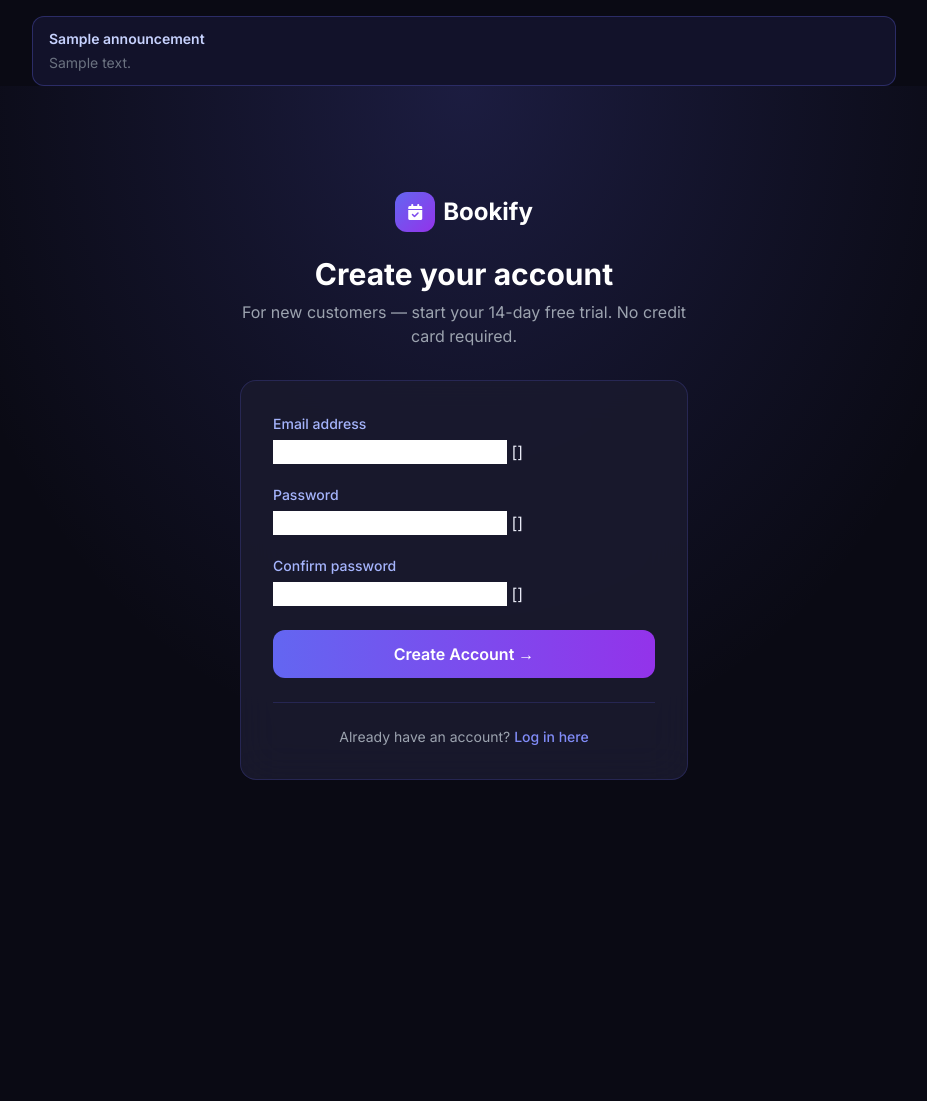
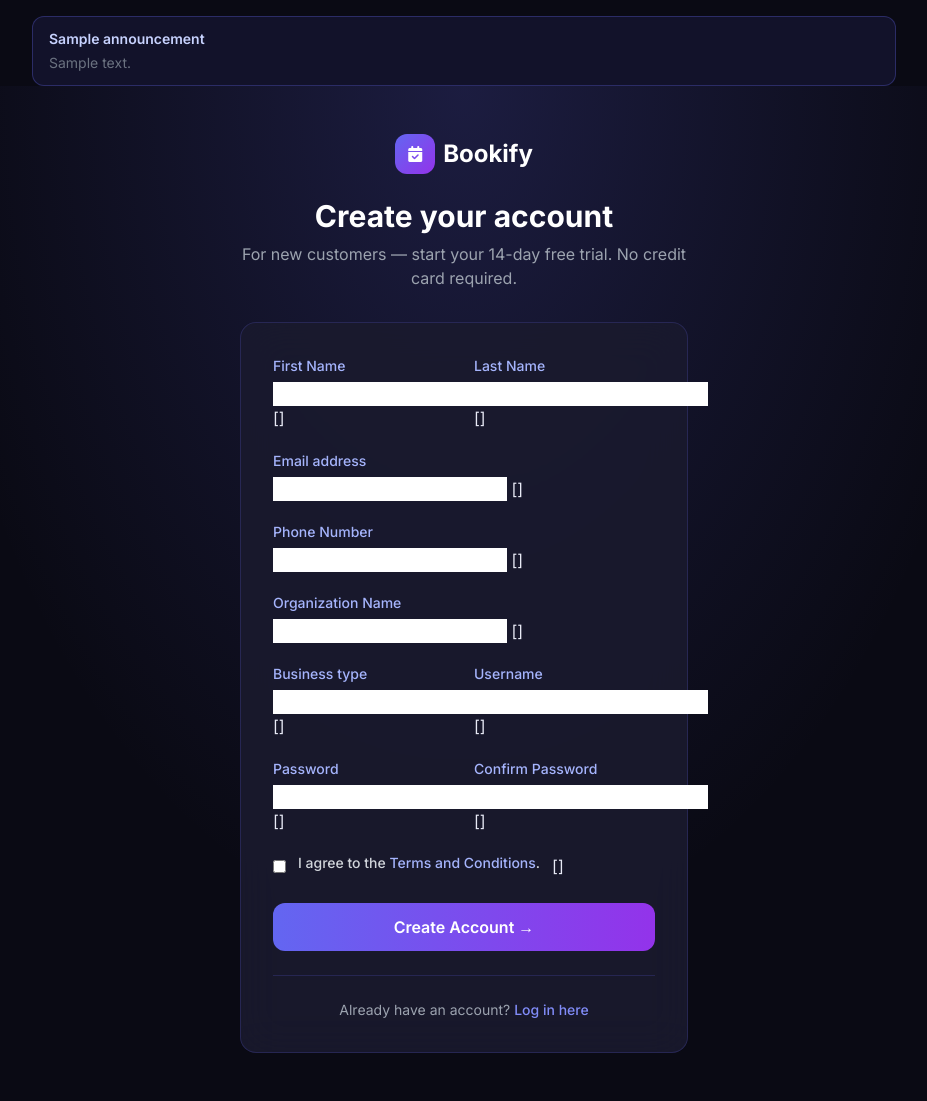
Before and after one commit to tshihab07/Online-Booking-Platform, a Django app: template accounts/templates/accounts/signup.html in a window 1280 px wide. Shown: the whole page, without its empty margins (176-1103 px from the left). Before the commit the page ends 780 px from the top, so only its background shows below. Run offline with Django 5.2, Linux system fonts and the light colour scheme; the template is opened without the code that fills it: most values are stand-ins (such as "Sample title", 1, 10 or a date in 2020); form fields are guessed from the names that the template uses; some libraries are stand-ins or nearby versions.

Commit message:
Update signup template to render new user registration fields and terms checkbox

```diff
--- a/accounts/templates/accounts/signup.html
+++ b/accounts/templates/accounts/signup.html
@@ -30,11 +30,41 @@
     <div class="auth-card rounded-2xl p-8">
       <form method="post" novalidate>
         {% csrf_token %}
-        <div class="space-y-5">
+        <div class="grid sm:grid-cols-2 gap-5">
           <div>
+            <label for="{{ form.first_name.id_for_label }}">First Name</label>
+            {{ form.first_name }}
+            {{ form.first_name.errors }}
+          </div>
+          <div>
+            <label for="{{ form.last_name.id_for_label }}">Last Name</label>
+            {{ form.last_name }}
+            {{ form.last_name.errors }}
+          </div>
+          <div class="sm:col-span-2">
             <label for="{{ form.email.id_for_label }}">Email address</label>
             {{ form.email }}
             {{ form.email.errors }}
+          </div>
+          <div class="sm:col-span-2">
+            <label for="{{ form.phone.id_for_label }}">Phone Number</label>
+            {{ form.phone }}
+            {{ form.phone.errors }}
+          </div>
+          <div class="sm:col-span-2">
+            <label for="{{ form.organization_name.id_for_label }}">Organization Name</label>
+            {{ form.organization_name }}
+            {{ form.organization_name.errors }}
+          </div>
+          <div>
+            <label for="{{ form.business_type.id_for_label }}">Business type</label>
+            {{ form.business_type }}
+            {{ form.business_type.errors }}
+          </div>
+          <div>
+            <label for="{{ form.username.id_for_label }}">Username</label>
+            {{ form.username }}
+            {{ form.username.errors }}
           </div>
           <div>
             <label for="{{ form.password1.id_for_label }}">Password</label>
@@ -42,9 +72,14 @@
             {{ form.password1.errors }}
           </div>
           <div>
-            <label for="{{ form.password2.id_for_label }}">Confirm password</label>
+            <label for="{{ form.password2.id_for_label }}">Confirm Password</label>
             {{ form.password2 }}
             {{ form.password2.errors }}
+          </div>
+          <div class="sm:col-span-2 flex items-center gap-3">
+            {{ form.agree_terms }}
+            <label for="{{ form.agree_terms.id_for_label }}" class="text-sm text-gray-300">I agree to the <a href="/terms/" class="text-indigo-300 hover:text-indigo-200">Terms and Conditions</a>.</label>
+            {{ form.agree_terms.errors }}
           </div>
         </div>
         {% if form.non_field_errors %}
```
